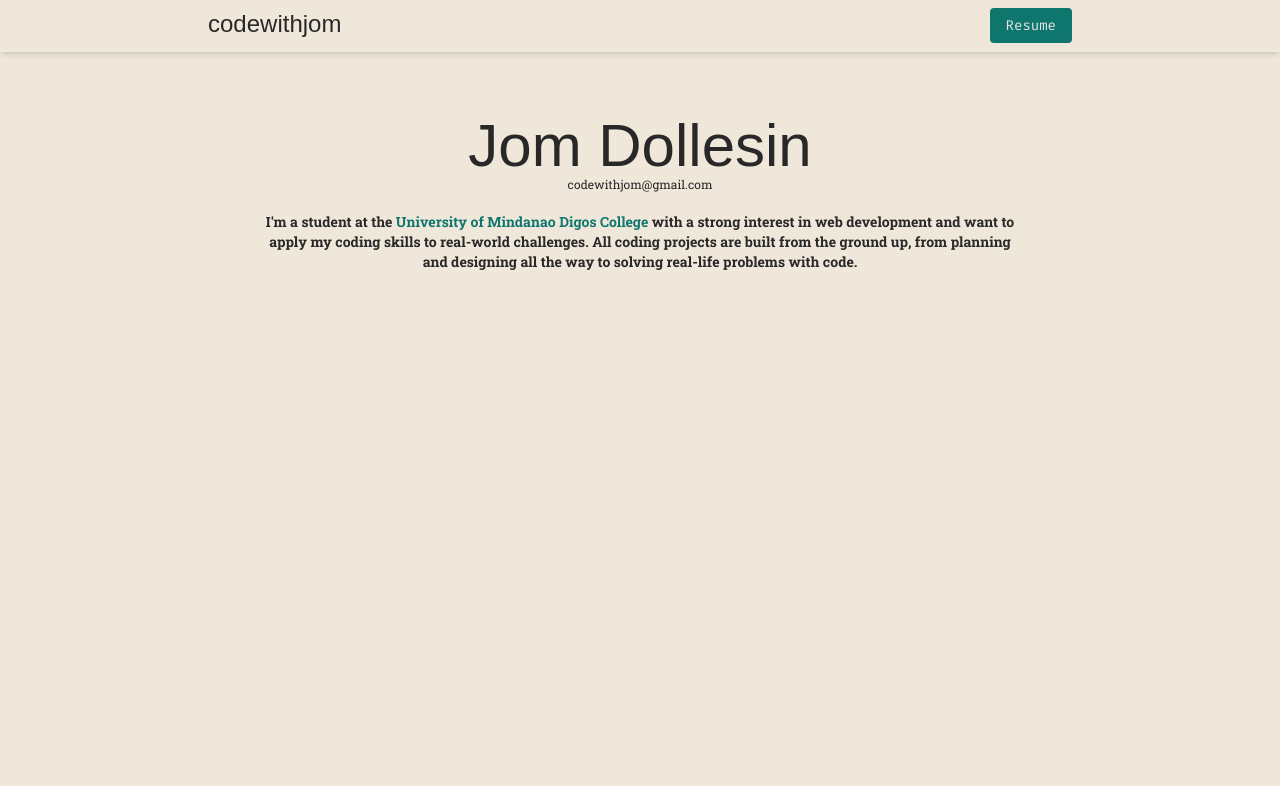
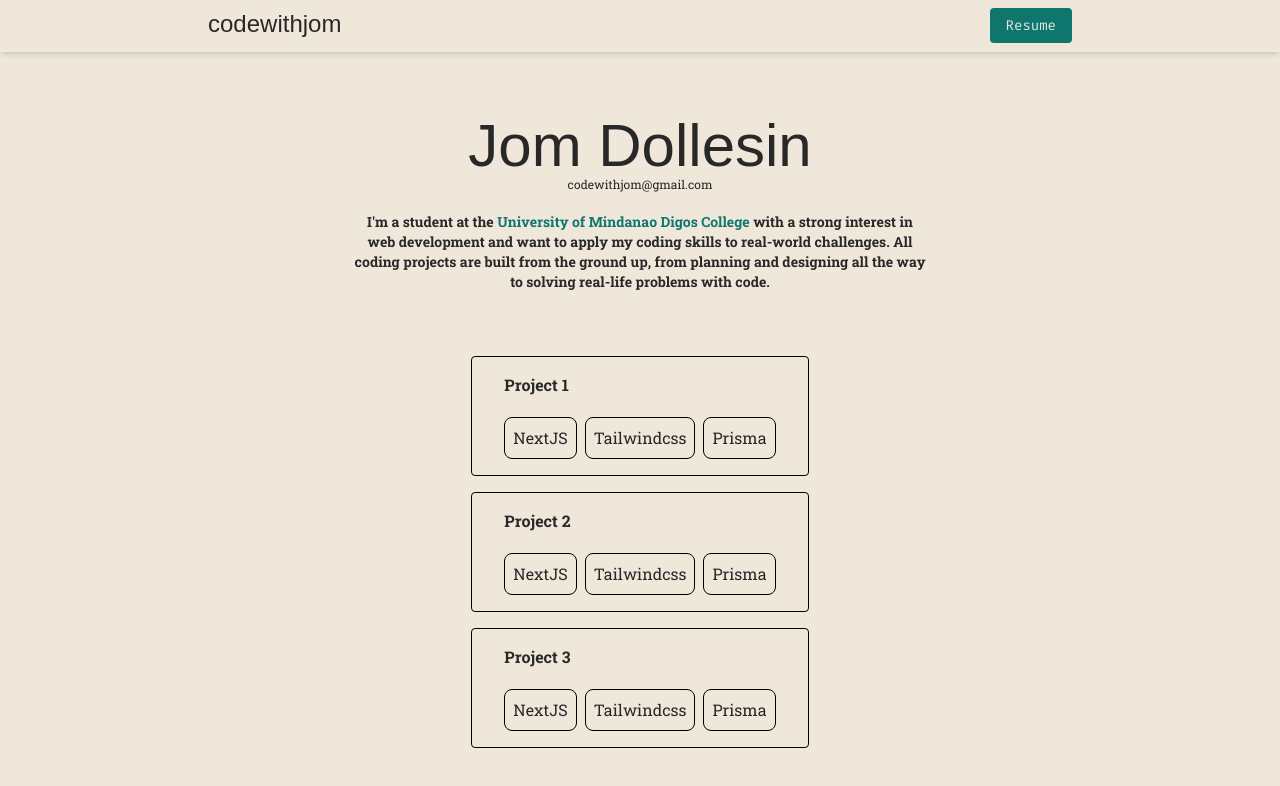
Before and after one commit to codewithjom/portfolio, a Next.js app: page / in a window 1280 px wide. Shown: the top 786 px of the page. Built offline with nearby package versions, Linux system fonts and the light colour scheme; a web font is replaced by a local one.

Commit message:
feat: added a dummy project list.

```diff
--- a/app/page.tsx
+++ b/app/page.tsx
@@ -1,11 +1,13 @@
 import Nav from '@/components/Nav'
 import Intro from '@/components/Intro'
+import Projects from '@/components/Projects'
 
 export default function Home() {
   return (
     <main>
       <Nav />
       <Intro />
+      <Projects />
     </main>
   )
 }
--- a/components/Intro.tsx
+++ b/components/Intro.tsx
@@ -5,10 +5,10 @@ const londrina = Londrina_Solid({ weight: '400', subsets: ['latin'] })
 
 export default function Intro() {
   return (
-    <div className='flex flex-col items-center justify-center mt-16'>
-      <h1 className={`lg:text-6xl text-4xl ${londrina.className}`}>Jom Dollesin</h1>
+    <div className='flex flex-col items-center justify-center my-16'>
+      <h1 className={`lg:text-6xl text-5xl ${londrina.className}`}>Jom Dollesin</h1>
       <p className='text-xs'>codewithjom@gmail.com</p>
-      <p className='mt-5 max-w-sm lg:max-w-3xl text-sm text-center font-bold'>
+      <p className='mt-5 max-w-sm lg:max-w-xl text-sm text-center font-bold'>
         I'm a student at the{' '}
         <Link href='#' className='text-teal-700 hover:underline'>
           University of Mindanao Digos College{' '}
--- /dev/null
+++ b/components/ProjectList.tsx
@@ -0,0 +1,24 @@
+import Link from 'next/link'
+
+type Props = {
+  title: string
+  stack: string[]
+  link: string
+}
+
+export default function ProjectList({ title, stack, link }: Props) {
+  return (
+    <div className='flex flex-col items-center'>
+      <Link href={link} target='_blank' className='border border-black rounded mb-4 px-8 py-4'>
+        <h1 className='font-bold text-md mb-5'>{title}</h1>
+        <p className='flex flex-wrap gap-2'>
+          {stack.map(item => (
+            <span key={item} className='border border-black rounded-lg px-2 py-2'>
+              {item}
+            </span>
+          ))}
+        </p>
+      </Link>
+    </div>
+  )
+}
--- /dev/null
+++ b/components/Projects.tsx
@@ -0,0 +1,12 @@
+import ProjectList from './ProjectList'
+import projects from '@/data/projects'
+
+export default function Projects() {
+  return (
+    <div>
+      {projects.map(project => (
+        <ProjectList key={null} title={project.title} stack={project.stack} link={project.link} />
+      ))}
+    </div>
+  )
+}
--- /dev/null
+++ b/data/projects.ts
@@ -0,0 +1,17 @@
+export default [
+  {
+    title: 'Project 1',
+    stack: ['NextJS', 'Tailwindcss', 'Prisma'],
+    link: 'https://github.com/codewithjom'
+  },
+  {
+    title: 'Project 2',
+    stack: ['NextJS', 'Tailwindcss', 'Prisma'],
+    link: 'https://github.com/codewithjom'
+  },
+  {
+    title: 'Project 3',
+    stack: ['NextJS', 'Tailwindcss', 'Prisma'],
+    link: 'https://github.com/codewithjom'
+  }
+]
```
